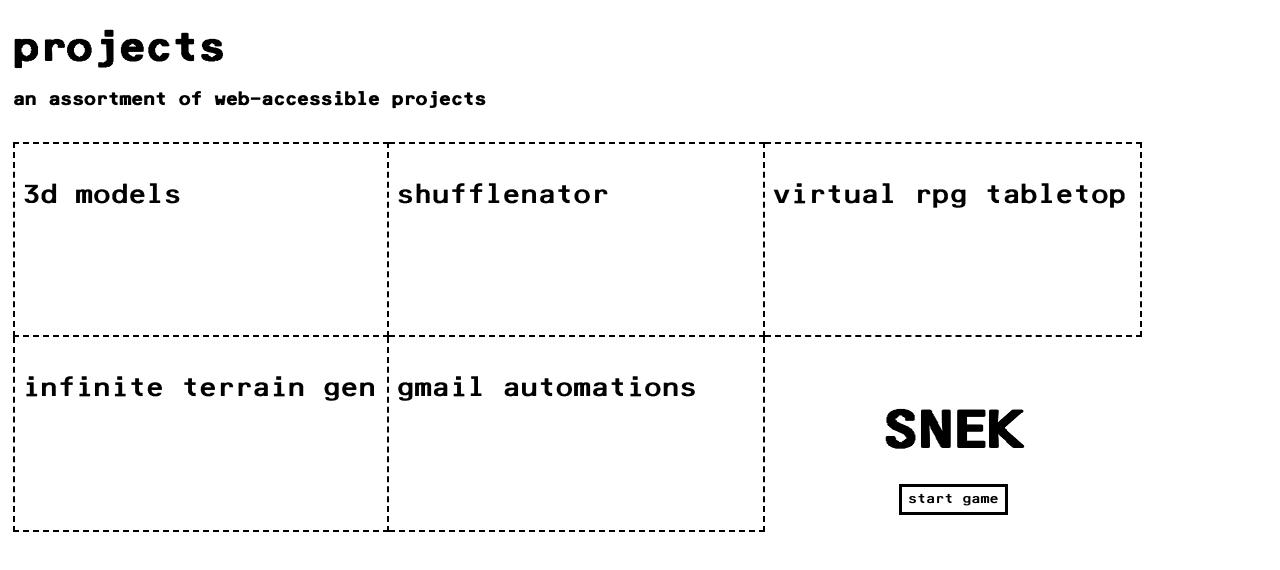
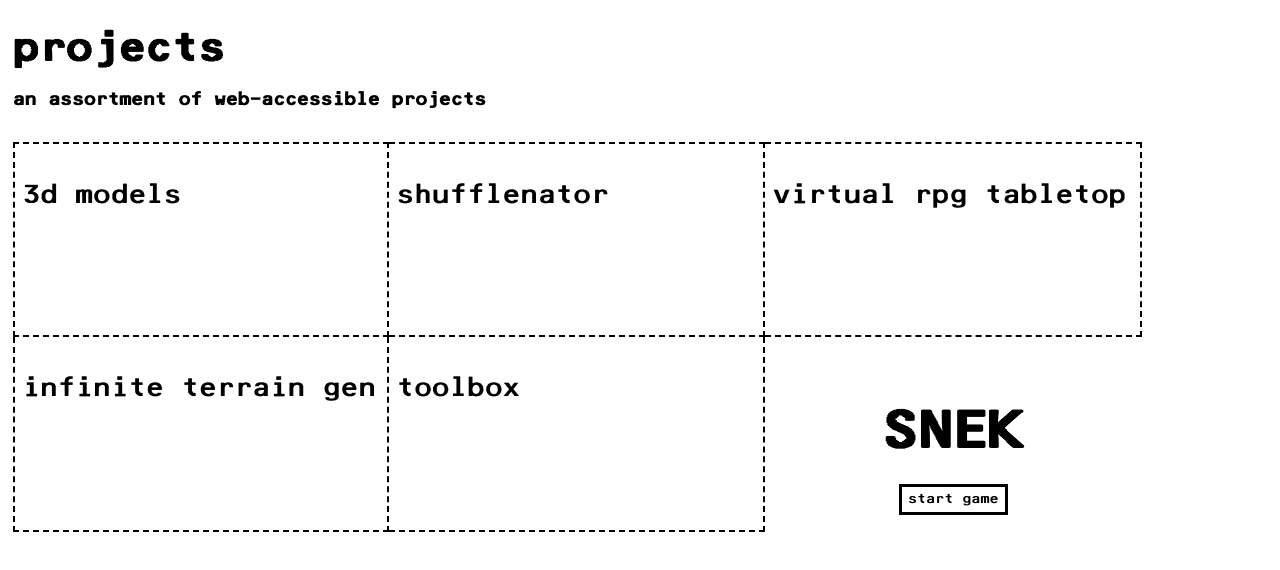
Before and after one commit to synnefon/personalsite, a React (Create React App) app: page /projects in a window 1280 px wide. Shown: the top 570 px of the page. Built offline with nearby package versions, Linux system fonts and the light colour scheme.

Commit message:
gmail automations --> toolbox

```diff
--- a/src/projects/Projects.js
+++ b/src/projects/Projects.js
@@ -27,8 +27,8 @@ export default function Projects() {
             <p className="tooltip-text">a godot module that generates infinite terrains</p>
           </Link>
           <Link className="link-proj" to="/wip" rel="noreferrer">
-            <p className="link-text">gmail automations</p>
-            <p className="tooltip-text">for those who have too many emails in their inboxes</p>
+            <p className="link-text">toolbox</p>
+            <p className="tooltip-text">a set of useful little tools</p>
           </Link>
           <Snek/>
         </div>
```
